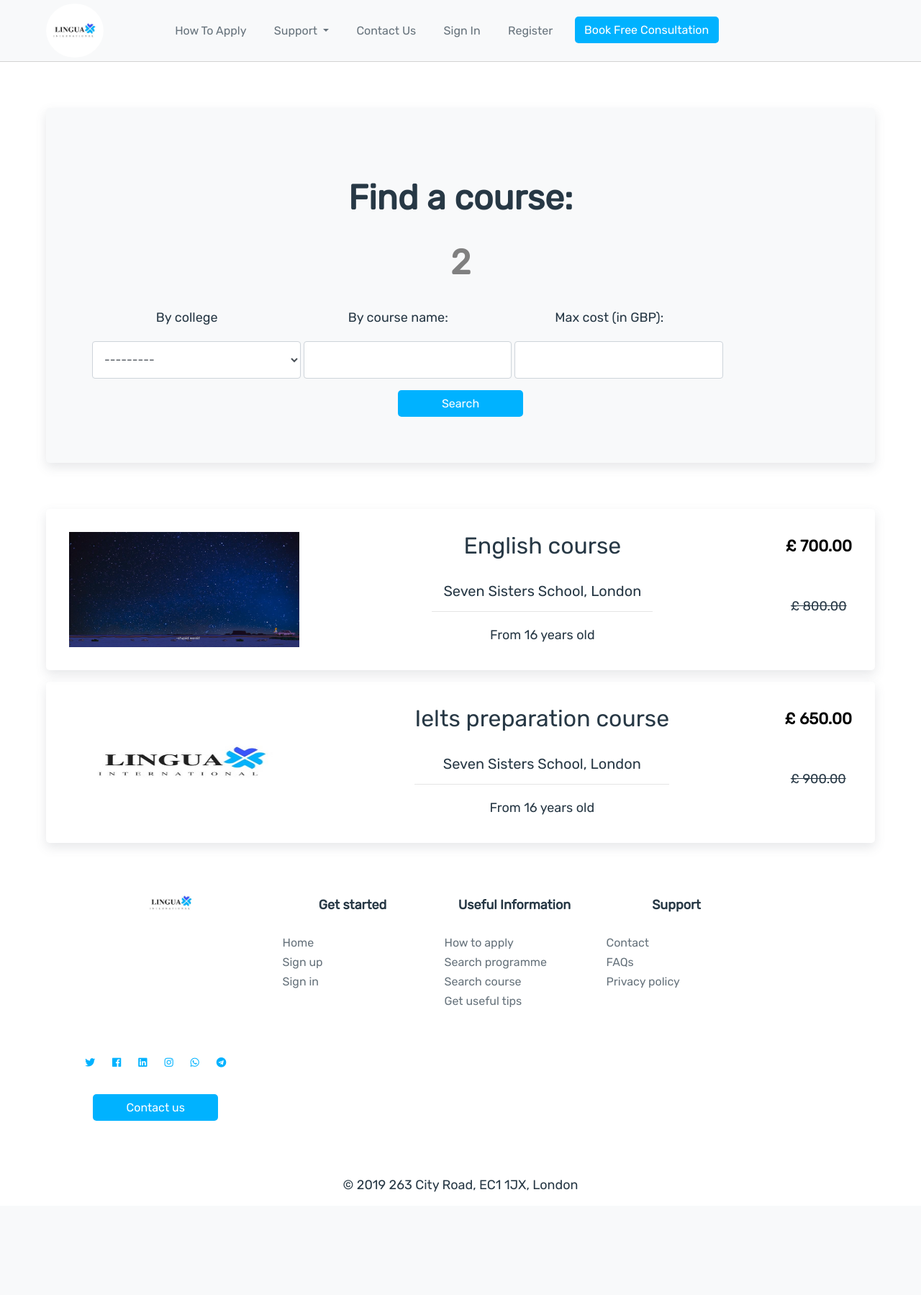
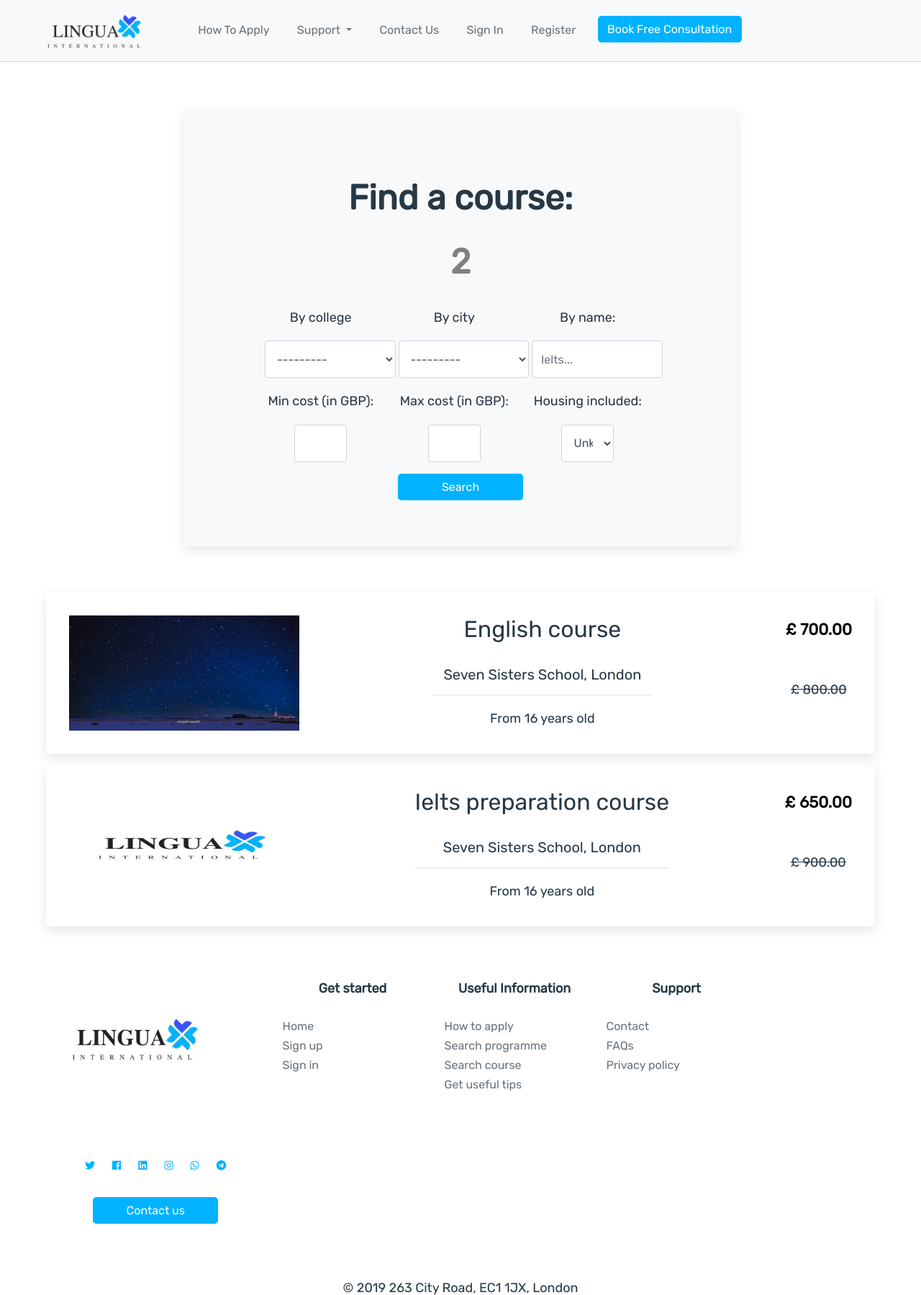
Before and after one commit to KristiKo/Lingua, a Django app: page /search_course/ in a window 1280 px wide. Shown: the top 1799 px of the page at 72% size. Before the commit the page ends 1656 px from the top, so only its background shows below. Run offline with Django 3.2, Linux system fonts and the light colour scheme; data comes from the database, SQL or seed files in the repository; both versions use the stored data as it was after the commit; some libraries are stand-ins or nearby versions.

Commit message:
improved filters

```diff
--- a/lingua/filters.py
+++ b/lingua/filters.py
@@ -4,21 +4,26 @@ import django_filters
 
 class ProgrammeFilter(django_filters.FilterSet):
     university = django_filters.ModelChoiceFilter(queryset=University.objects.all())
-    name = django_filters.CharFilter(lookup_expr='icontains')
-    cost = django_filters.NumberFilter(field_name='original_cost', lookup_expr='lt') # 'gt' for min range value 'lt' for max range value
-
+    name = django_filters.CharFilter(field_name='name', lookup_expr='icontains')
+    city = django_filters.ModelChoiceFilter(queryset=University.objects.all().values_list('city', flat=True))
+    award = django_filters.CharFilter(field_name='award', lookup_expr='icontains')
+    max_cost = django_filters.NumberFilter(field_name='original_cost', lookup_expr='lt')
+    min_cost = django_filters.NumberFilter(field_name='original_cost', lookup_expr='gt')
 
     class Meta:
         model = Programme
-        fields = ['university', 'name', 'cost']
+        fields = ['university', 'name', 'city', 'award', 'max_cost', 'min_cost']
 
 
 class CourseFilter(django_filters.FilterSet):
     college = django_filters.ModelChoiceFilter(queryset=College.objects.all())
-    name = django_filters.CharFilter(lookup_expr='icontains')
-    cost = django_filters.NumberFilter(field_name='original_cost1', lookup_expr='lt')
+    name = django_filters.CharFilter(field_name='name', lookup_expr='icontains')
+    city = django_filters.ModelChoiceFilter(queryset=College.objects.all().values_list('city', flat=True))
+    max_cost = django_filters.NumberFilter(field_name='original_cost1', lookup_expr='lt')
+    min_cost = django_filters.NumberFilter(field_name='original_cost1', lookup_expr='gt')
+    housing = django_filters.BooleanFilter()
 
 
     class Meta:
         model = Course
-        fields = ['college', 'name', 'cost']
+        fields = ['college', 'name', 'city', 'max_cost', 'min_cost', 'housing']
--- a/lingua/static/css/style.css
+++ b/lingua/static/css/style.css
@@ -86,13 +86,26 @@ label{
 label, legend{
     color: white;
 }
-.linguaFade{
+/* .linguaFade{
     opacity: 0;
+} */
+.logo{
+    width: 15rem;
+    margin: -6rem 0;
 }
-.logo{
-    border-radius: 50%;
-    width: 5rem;
-    margin: 0 4rem;
+.logo-footer{
+    width: 15rem;
+}
+@media screen and (max-width: 1024px) {
+    .logo{
+        width: 10rem;
+        margin: -4rem -2.6rem;
+    }
+}
+@media screen and (max-width: 768px) {
+    .logo{
+        margin: -3rem -1rem;
+    }
 }
 .fa{
     margin: 5px;
@@ -166,12 +179,16 @@ label, legend{
 }
 #search-form-programme, #search-form-course{
     display: block;
-    width: 80%;
+    width: 50%;
     margin: 4rem auto;
     background-color: white;
     border-radius: 5px;
     padding: 4rem;
     box-shadow: 0 6px 15px 0 rgba( 85, 92, 107, .15 );
+}
+.form-sm input, .form-sm select{
+    margin: 0 auto;
+    width: 30% !important;
 }
 .search-result{
     display: block;
--- a/lingua/templates/lingua_templates/inc/footer.html
+++ b/lingua/templates/lingua_templates/inc/footer.html
@@ -4,7 +4,7 @@
     <div class="container">
         <div class="row">
             <div class="col-sm-3">
-                <h2 class="logo"><a href="#"><img class="logo" src="{% static 'assets/LinguaLogo.jpg' %}"></a></h2>
+               <a href="#"><img class="logo-footer" src="{% static 'assets/LinguaLogo.jpg' %}"></a>
             </div>
             <div class="col-sm-2">
                 <h5>Get started</h5>
--- a/lingua/templates/lingua_templates/inc/navbar.html
+++ b/lingua/templates/lingua_templates/inc/navbar.html
@@ -1,6 +1,6 @@
 {% load staticfiles %}
 <nav class="navbar navbar-expand-lg navbar-light bg-light">
-  <a class="navbar-brand" href="{% url 'index' %}"><img class="logo" src="{% static 'assets/LinguaLogo.jpg' %}"></a>
+  <a class="navbar-brand" href="{% url 'index' %}"><img class="logo" src="{% static 'assets/myLogo.png' %}"></a>
   <button class="navbar-toggler" type="button" data-toggle="collapse" data-target="#navbarSupportedContent"
     aria-controls="navbarSupportedContent" aria-expanded="false" aria-label="Toggle navigation">
     <span class="navbar-toggler-icon"></span>
--- a/lingua/templates/lingua_templates/search/search_form_course.html
+++ b/lingua/templates/lingua_templates/search/search_form_course.html
@@ -10,18 +10,30 @@
   <div class="well">
     <h1>Find a course:</h1>
     <h1 style="color:grey;">{{ filter.qs.count }}</h1>
-    <div class="row">
+    <div class="row" style="padding-left:3rem;">
       <div class="form-group col-sm-4 col-md-3">
         <p>By college</p>
         {% render_field filter.form.college class="form-control" %}
       </div>
       <div class="form-group col-sm-4 col-md-3">
-        <p>By course name: </p>
-        {% render_field filter.form.name class="form-control" %}
+        <p>By city</p>
+        {% render_field filter.form.city class="form-control" %}
       </div>
       <div class="form-group col-sm-4 col-md-3">
+        <p>By name: </p>
+        {% render_field filter.form.name class="form-control" placeholder="Ielts..." %}
+      </div>
+      <div class="form-group form-sm col-sm-4 col-md-3">
+        <p>Min cost (in GBP): </p>
+        {% render_field filter.form.min_cost class="form-control" %}
+      </div>
+      <div class="form-group form-sm col-sm-4 col-md-3">
         <p>Max cost (in GBP): </p>
-        {% render_field filter.form.cost class="form-control" %}
+        {% render_field filter.form.max_cost class="form-control" %}
+      </div>
+      <div class="form-group form-sm col-sm-4 col-md-3">
+        <p>Housing included: </p>
+        {% render_field filter.form.housing class="form-control" %}
       </div>
     </div>
     <button type="submit" class="btn btn-primary">
```
Also changed, not shown: lingua/templates/lingua_templates/search/search_form_programme.html (+15 -3 lines), db.sqlite3, lingua/static/assets/myLogo.png (added).
